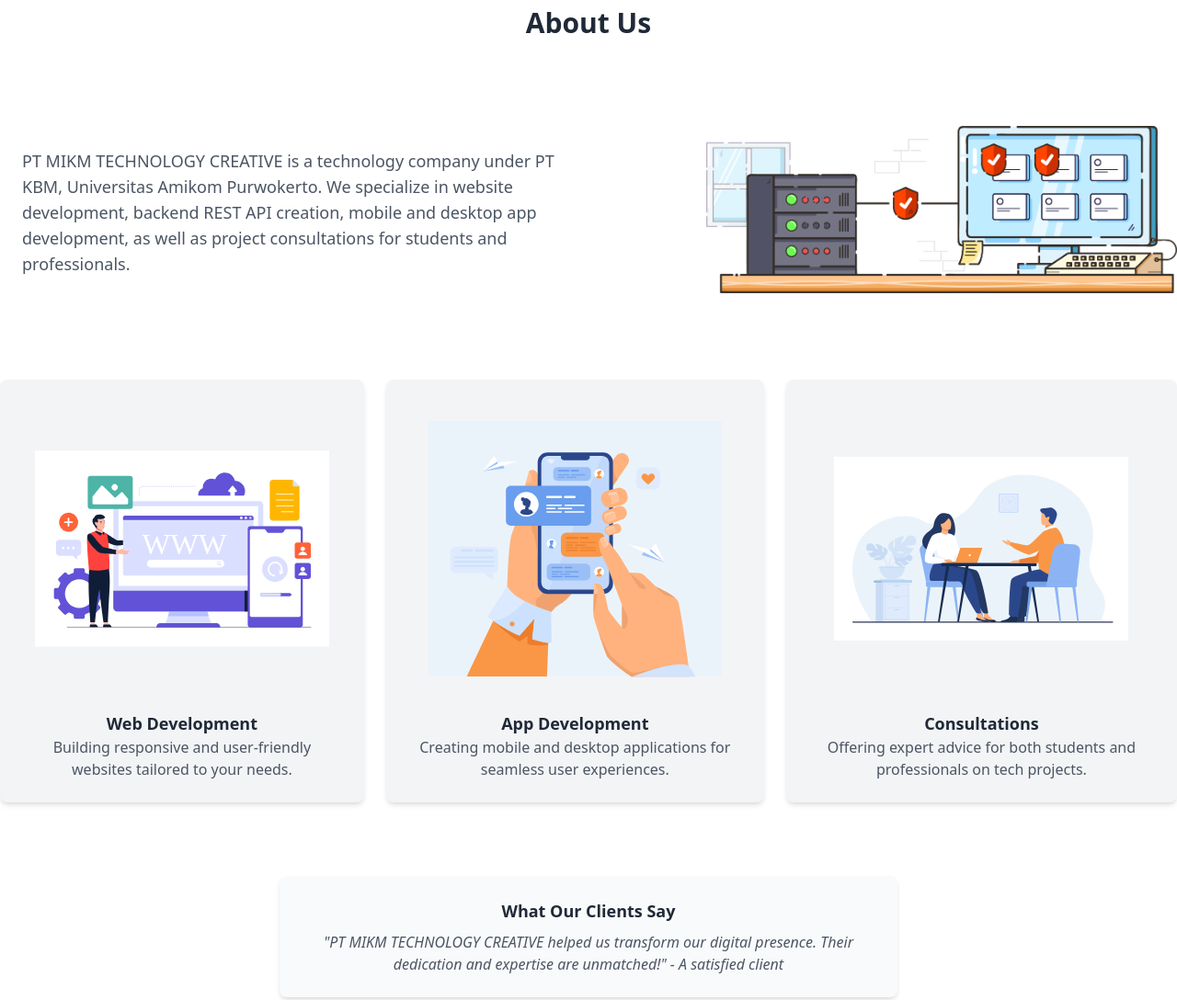
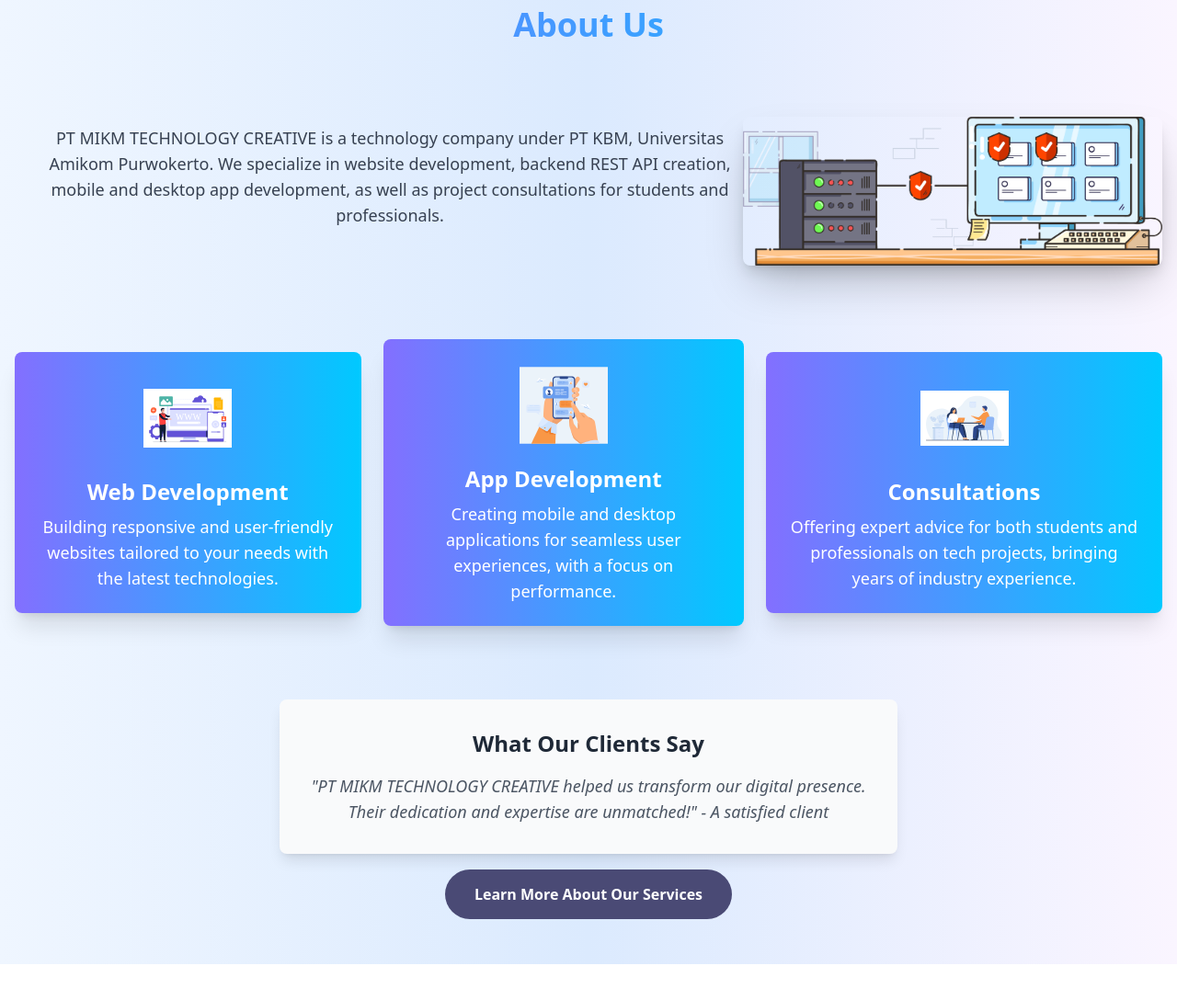
Before and after one commit to mikmself/mtc-lp, a plain HTML site: page index.html in a window 1280 px wide. Shown: the part 780-1868 px from the top of the page at 92% size. Drawn offline with nearby package versions, Linux system fonts and the light colour scheme.

Commit message:
fix : change about 1

```diff
--- a/index.html
+++ b/index.html
@@ -103,47 +103,75 @@
         100% { transform: translateY(0px); }
     }
 </style>
-<section class="py-16 bg-white">
-    <div class="container mx-auto text-center">
-        <h2 class="text-3xl font-bold text-gray-800 mb-4">About Us</h2>
+<section class="py-16 bg-gradient-to-r from-blue-50 via-blue-100 to-purple-50">
+    <div class="container mx-auto text-center px-4">
+        <h2 class="text-4xl font-extrabold text-transparent bg-clip-text bg-gradient-to-r from-[#836FFF] to-[#00C9FF] mb-6 animate-fade-in">
+            About Us
+        </h2>
+
+        <!-- About Us Content Section -->
         <div class="flex flex-col sm:flex-row-reverse justify-center items-center space-x-6 mb-20 mt-20">
-            <img src="assets/images/about-us-image.png" alt="About Us Illustration" class="w-1/2 sm:w-2/5 mb-4 sm:mb-0">
-            <p class="text-lg text-gray-600 max-w-3xl mb-8 responsive-paragraph">
+            <div class="relative w-full sm:w-2/5 mb-6 sm:mb-0">
+                <div class="shadow-2xl transform transition-all duration-500 hover:scale-110 rounded-lg">
+                    <img src="assets/images/about-us-image.png" alt="About Us Illustration" class="w-full rounded-lg shadow-lg">
+                </div>
+            </div>
+            <p class="text-lg text-gray-700 max-w-3xl mb-8 animate-fade-in" style="animation-delay: 0.5s;">
                 PT MIKM TECHNOLOGY CREATIVE is a technology company under PT KBM, Universitas Amikom Purwokerto. We specialize in website development, backend REST API creation, mobile and desktop app development, as well as project consultations for students and professionals.
             </p>
         </div>
-        <div class="flex flex-col sm:flex-row justify-center items-center space-y-4 sm:space-y-0 sm:space-x-6 mb-8">
-            <div class="bg-gray-100 p-6 rounded-lg shadow-md hover:bg-[#F0F3FF] hover:shadow-lg hover:scale-105 transform transition-all duration-300 ease-in-out">
+
+        <!-- Service Offerings Section -->
+        <div class="flex flex-col sm:flex-row justify-center items-center space-y-6 sm:space-y-0 sm:space-x-6 mb-8">
+            <div class="bg-gradient-to-r from-[#836FFF] to-[#00C9FF] text-white p-6 rounded-lg shadow-xl hover:bg-[#836FFF] transform transition-all duration-300 hover:scale-105">
                 <div class="mb-4">
-                    <img src="assets/images/website.svg" alt="Web Development Icon" class="w-80 h-80 mx-auto">
+                    <img src="assets/images/website.svg" alt="Web Development Icon" class="w-24 h-24 mx-auto transform transition-all duration-300 hover:rotate-12">
                 </div>
-                <h3 class="font-semibold text-lg text-gray-800">Web Development</h3>
-                <p class="text-gray-600">Building responsive and user-friendly websites tailored to your needs.</p>
+                <h3 class="font-semibold text-2xl mb-2">Web Development</h3>
+                <p class="text-lg">Building responsive and user-friendly websites tailored to your needs with the latest technologies.</p>
             </div>
-            <div class="bg-gray-100 p-6 rounded-lg shadow-md hover:bg-[#F0F3FF] hover:shadow-lg hover:scale-105 transform transition-all duration-300 ease-in-out">
+            <div class="bg-gradient-to-r from-[#836FFF] to-[#00C9FF] text-white p-6 rounded-lg shadow-xl hover:bg-[#836FFF] transform transition-all duration-300 hover:scale-105">
                 <div class="mb-4">
-                    <img src="assets/images/mobile.svg" alt="App Development Icon" class="w-80 h-80 mx-auto">
+                    <img src="assets/images/mobile.svg" alt="App Development Icon" class="w-24 h-24 mx-auto transform transition-all duration-300 hover:rotate-12">
                 </div>
-                <h3 class="font-semibold text-lg text-gray-800">App Development</h3>
-                <p class="text-gray-600">Creating mobile and desktop applications for seamless user experiences.</p>
+                <h3 class="font-semibold text-2xl mb-2">App Development</h3>
+                <p class="text-lg">Creating mobile and desktop applications for seamless user experiences, with a focus on performance.</p>
             </div>
-            <div class="bg-gray-100 p-6 rounded-lg shadow-md hover:bg-[#F0F3FF] hover:shadow-lg hover:scale-105 transform transition-all duration-300 ease-in-out">
+            <div class="bg-gradient-to-r from-[#836FFF] to-[#00C9FF] text-white p-6 rounded-lg shadow-xl hover:bg-[#836FFF] transform transition-all duration-300 hover:scale-105">
                 <div class="mb-4">
-                    <img src="assets/images/consultatin.svg" alt="Consultations Icon" class="w-80 h-80 mx-auto">
+                    <img src="assets/images/consultatin.svg" alt="Consultations Icon" class="w-24 h-24 mx-auto transform transition-all duration-300 hover:rotate-12">
                 </div>
-                <h3 class="font-semibold text-lg text-gray-800">Consultations</h3>
-                <p class="text-gray-600">Offering expert advice for both students and professionals on tech projects.</p>
+                <h3 class="font-semibold text-2xl mb-2">Consultations</h3>
+                <p class="text-lg">Offering expert advice for both students and professionals on tech projects, bringing years of industry experience.</p>
             </div>
         </div>
-        <div class="bg-gray-50 p-6 rounded-lg shadow-md max-w-2xl mx-auto mb-8 mt-20">
-            <h3 class="font-semibold text-lg text-gray-800 mb-2">What Our Clients Say</h3>
-            <p class="text-gray-600 italic">"PT MIKM TECHNOLOGY CREATIVE helped us transform our digital presence. Their dedication and expertise are unmatched!" - A satisfied client</p>
+
+        <!-- Client Testimonial Section -->
+        <div class="bg-gray-50 p-8 rounded-lg shadow-lg max-w-2xl mx-auto mb-8 mt-20 animate-fade-in" style="animation-delay: 1s;">
+            <h3 class="font-semibold text-2xl text-gray-800 mb-4">What Our Clients Say</h3>
+            <p class="text-lg text-gray-600 italic">
+                "PT MIKM TECHNOLOGY CREATIVE helped us transform our digital presence. Their dedication and expertise are unmatched!" - A satisfied client
+            </p>
         </div>
-        <a href="#services" class="bg-[#4A4A75] text-white px-6 py-3 rounded-full font-semibold hover:bg-[#3b3b66] transition-all" style="position: relative;top: .2cm">
+
+        <!-- Call to Action Button -->
+        <a href="#services" class="bg-[#4A4A75] text-white px-8 py-4 rounded-full font-semibold hover:bg-[#3b3b66] transform transition-all duration-300 hover:scale-105 animate-fade-in" style="animation-delay: 1.5s;">
             Learn More About Our Services
         </a>
     </div>
 </section>
+
+<!-- Custom Animations -->
+<style>
+    @keyframes fade-in {
+        0% { opacity: 0; }
+        100% { opacity: 1; }
+    }
+
+    .animate-fade-in {
+        animation: fade-in 1.5s ease-in-out forwards;
+    }
+</style>
 <section id="services" class="py-16 bg-white">
     <div class="container mx-auto text-center">
         <h2 class="text-3xl font-bold text-gray-800 mb-8">Our Services</h2>
```
